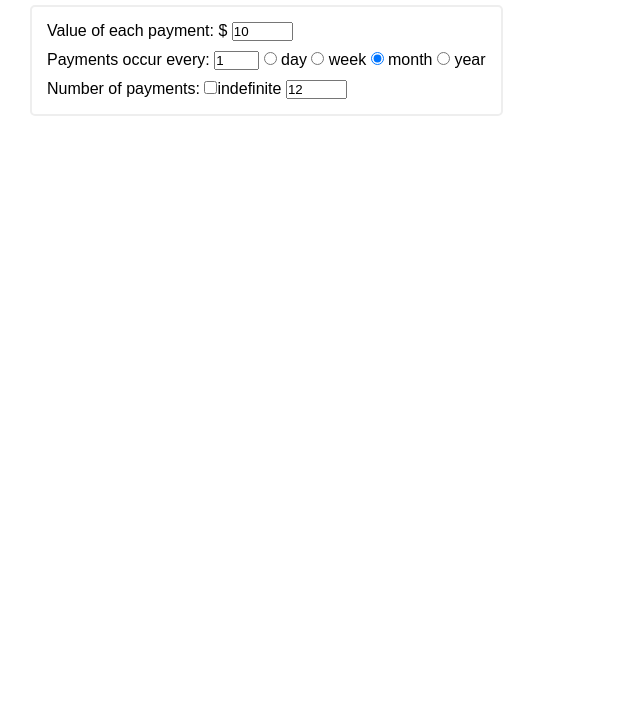
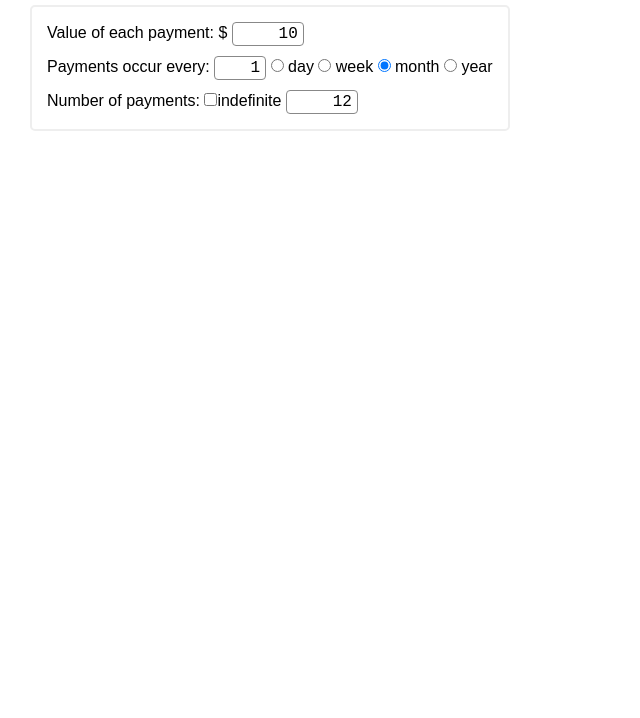
Before and after one commit to michaellaszlo/paypal-subscription-builder, a plain HTML site: page index.html in a window 1280 px wide. Shown: the part 82-800 px from the top of the page, without its empty margins (0-640 px from the left). Drawn offline with Linux system fonts and the light colour scheme.

Commit message:
Style inputs

```diff
--- a/css/paypal_subscription_builder.css
+++ b/css/paypal_subscription_builder.css
@@ -27,6 +27,16 @@ h1 {
   margin-bottom: 20px;
 }
 
+input {
+  text-align: right;
+  outline: none;
+  border: 1px solid #888;
+  border-radius: 4px;
+  font-family: monospace;
+  font-size: 16px;
+  padding: 2px 5px;
+}
+
 #subscriptionBuilder {
   display: inline-block;
   border: 2px solid #eee;
@@ -36,3 +46,8 @@ h1 {
 #subscriptionBuilder div {
   margin: 10px 5px;
 }
+
+#paymentNumber.disabled {
+  border-color: #ddd;
+  color: #bbb;
+}
--- a/index.html
+++ b/index.html
@@ -37,7 +37,7 @@
 <div>
   <span>Number of payments:</span>
   <input id="paymentRecursIndefinitely" type="checkbox">indefinite
-  <input id="paymentValue" size="5" value="12">
+  <input id="paymentNumber" size="5" value="12">
 </div>
 
 </div><!--end subscriptionBuilder -->
```
